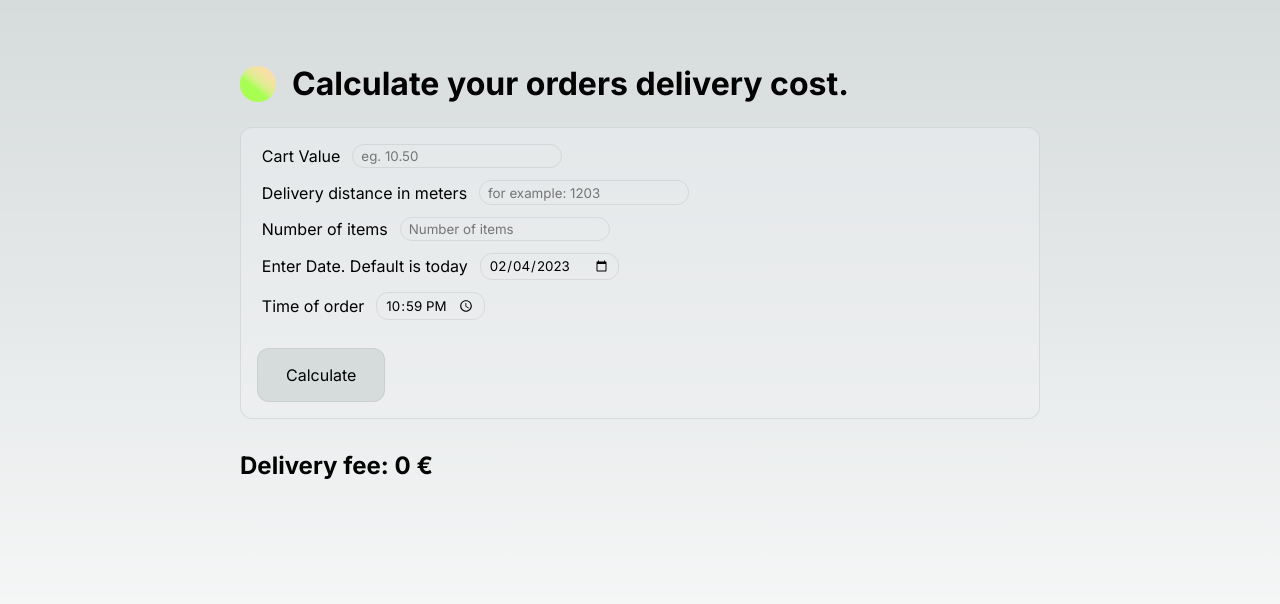
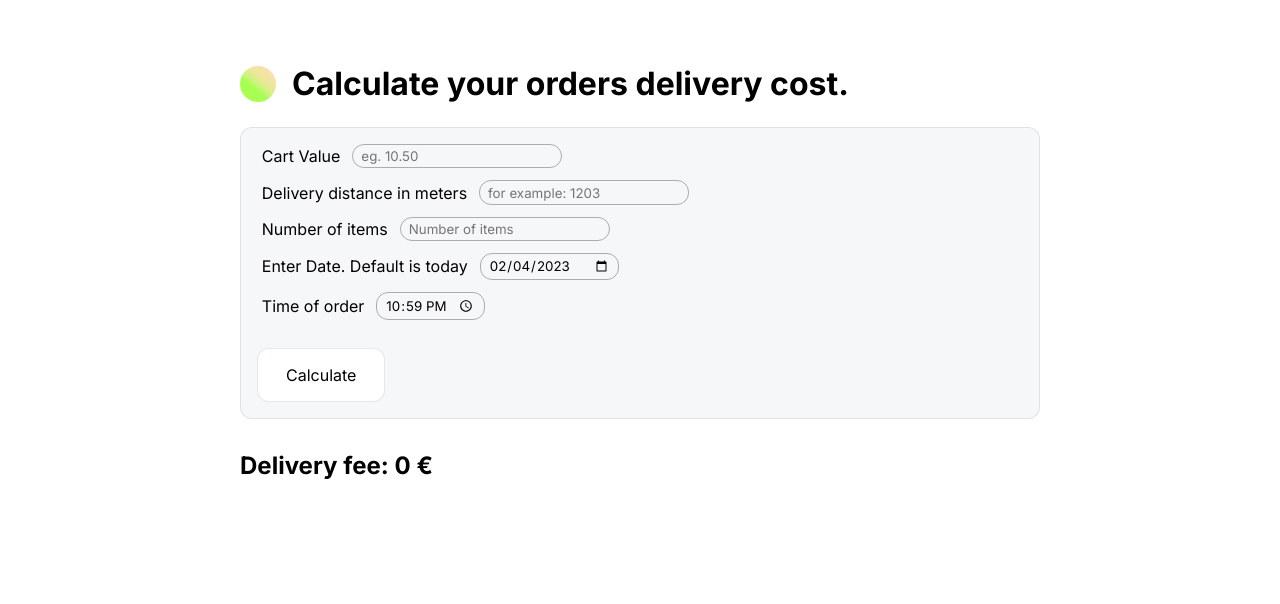
Before and after one commit to ogdakke/wolt, a Next.js app: page / in a window 1280 px wide. Shown: the top 604 px of the page. Built offline with nearby package versions, Linux system fonts and the light colour scheme.

Commit message:
Värejä

```diff
--- a/src/components/formComponent.tsx
+++ b/src/components/formComponent.tsx
@@ -9,9 +9,8 @@ const inter = Inter({ subsets: ['latin'] })
 
 
 const FormComponent: React.FC = () => {
-  const [time, setTime] = useState(String)
   const [deliveryFee, setDeliveryFee] = useState(0)
-  const [inputData, setInputData] = useState([])
+  const [inputData, setInputData] = useState({})
 
   const date = new Date()
 
@@ -26,8 +25,11 @@ const FormComponent: React.FC = () => {
 
 const calculateDeliveryFee = (data: Inputs) => {
   const SaveData = (data: Inputs) => {
+    setInputData(data)
+    console.log(inputData);
 
   }
+  SaveData(data)
 
   // declare fee as a number
   let fee: number = 0;
@@ -124,7 +126,7 @@ return (
       step={0.01}
 
       {...register("cartValue", {required: true, min: 0.01})}/>
-      {errors.cartValue && <span>This field is required</span>}
+      {errors.cartValue && <span>Input valid cart value</span>}
     </div>
 
     <div className={styles.inputWrapper}>
@@ -149,7 +151,7 @@ return (
       type="number"
       placeholder='Number of items'
       {...register("numberOfItems", {valueAsNumber:true, required: true, min: 1})} />
-      {errors.numberOfItems && <span>Input a whole number of items.</span>}
+      {errors.numberOfItems && <span>Input a whole number of items</span>}
     </div>
 
     <div className={styles.inputWrapper}>
@@ -161,7 +163,7 @@ return (
       type="date"
       defaultValue={dateNow}
       {...register("date", {required: true})} />
-      {errors.date && <span>Input a valid date.</span>}
+      {errors.date && <span>Input a valid date</span>}
     </div>
 
     <div className={styles.inputWrapper}>
@@ -173,7 +175,7 @@ return (
       type="time"
       defaultValue={timeNow}
       {...register("time", {required: true})} />
-      {errors.time && <span>Input a delivery time.</span>}
+      {errors.time && <span>Input a valid delivery time</span>}
     </div>
 
     <button className={styles.inputButton} type="submit" value={"Calculate delivery costs"}>
--- a/src/styles/Home.module.css
+++ b/src/styles/Home.module.css
@@ -5,7 +5,6 @@
   padding-top: 4rem;
   padding-left: 0.75rem;
   padding-right: 0.75rem;
-  min-height: 100vh;
   width: 100vw;
 }
 
@@ -72,7 +71,7 @@
   background-color: transparent;
   padding: 0.2rem 0.5rem;
 
-  border: 1px solid rgba(var(--callout-border-rgb), 0.3);
+  border: 1px solid rgba(var(--foreground-rgb), 0.3);
   border-radius: var(--border-radius);
 }
 
@@ -82,29 +81,26 @@
 
 .inputWrapper input:invalid:focus {
   outline:1px solid red;
-  border: 1px solid rgba(255, 0, 0, 0.7);
+  border: 1px solid rgba(var(--error), 0.7);
 }
 .inputWrapper input:invalid{
   color: rgba(255, 0, 0, 0.5);
-  border: 1px solid rgba(255, 0, 0, 0.7);
+  border: 1px solid rgba(255,0,0, 0.7);
 }
 
 .inputWrapper input:required {
-  border: 1px solid rgba(255, 0, 0, 0.7);
+  border: 1px solid rgba(var(--error), 0.7);
 }
 
+.inputWrapper input:has(+ span)input {
+    border: 1px solid rgba(255,0,0, 0.7);
+}
 
 .inputWrapper input[type=number] {
   -moz-appearance: textfield;
   -webkit-appearance: textfield;
     appearance: textfield;
     margin: 0;
-}
-
-.inputWrapper input[type=number]::-webkit-inner-spin-button,
-.inputWrapper input[type=number]::-webkit-outer-spin-button {
-      -webkit-appearance: none;
-      margin: 0;
 }
 
 .inputButton {
@@ -118,7 +114,7 @@
 
   border-radius: var(--border-radius);
   border: 1px solid rgba(var(--callout-border-rgb), 0.3);
-  background-color: rgba(var(--background-start-rgb), 1)
+  background-color: rgba(var(--background-end-rgb), 1)
 }
 
 .inputButton:hover {
@@ -133,6 +129,7 @@
 
 
 .inputWrapper span {
+  color: rgba(255, 0, 0, 0.7);
   font-size: 0.8rem;
 }
 
@@ -232,16 +229,16 @@
 @media (max-width: 700px) {
   .main {
     justify-content: left;
-    align-items: left;
 
     padding-top: 1.5rem;
 
-    padding-bottom: 8rem;
+    /* padding-bottom: 8rem; */
   }
 
   .header {
     flex-direction: column;
     gap: 3rem;
+    align-items: flex-start;
   }
 
   .content {
--- a/src/styles/globals.css
+++ b/src/styles/globals.css
@@ -8,6 +8,7 @@
   --foreground-rgb: 0, 0, 0;
   --background-start-rgb: 214, 219, 220;
   --background-end-rgb: 255, 255, 255;
+  --error: 255, 0, 0
 
   --primary-glow: conic-gradient(
     from 180deg at 50% 50%,
@@ -46,7 +47,7 @@
   :root {
     --foreground-rgb: 255, 255, 255;
     --background-start-rgb: 0, 0, 0;
-    --background-end-rgb: 0, 0, 0;
+    --background-end-rgb: 10, 10, 10;
 
     --primary-glow: radial-gradient(rgba(1, 65, 255, 0.4), rgba(1, 65, 255, 0));
     --secondary-glow: linear-gradient(
@@ -85,17 +86,11 @@ html,
 body {
   max-width: 100vw;
   overflow-x: hidden;
-  min-height: 100vh;
 }
 
 body {
   color: rgb(var(--foreground-rgb));
-  background: linear-gradient(
-      to bottom,
-      transparent,
-      rgb(var(--background-end-rgb))
-    )
-    rgb(var(--background-start-rgb));
+  background: rgb(var(--background-end-rgb))
 }
 
 a {
```
